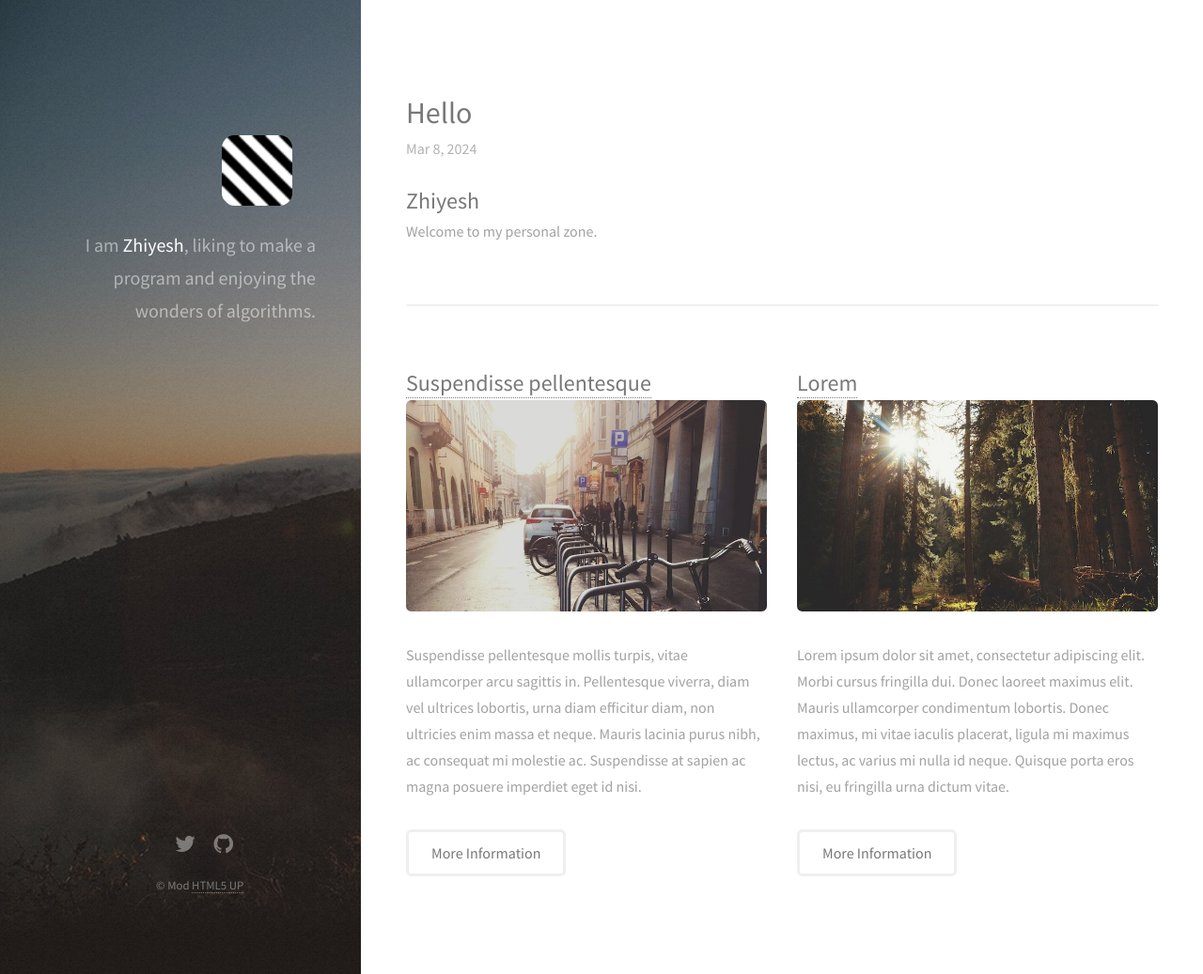
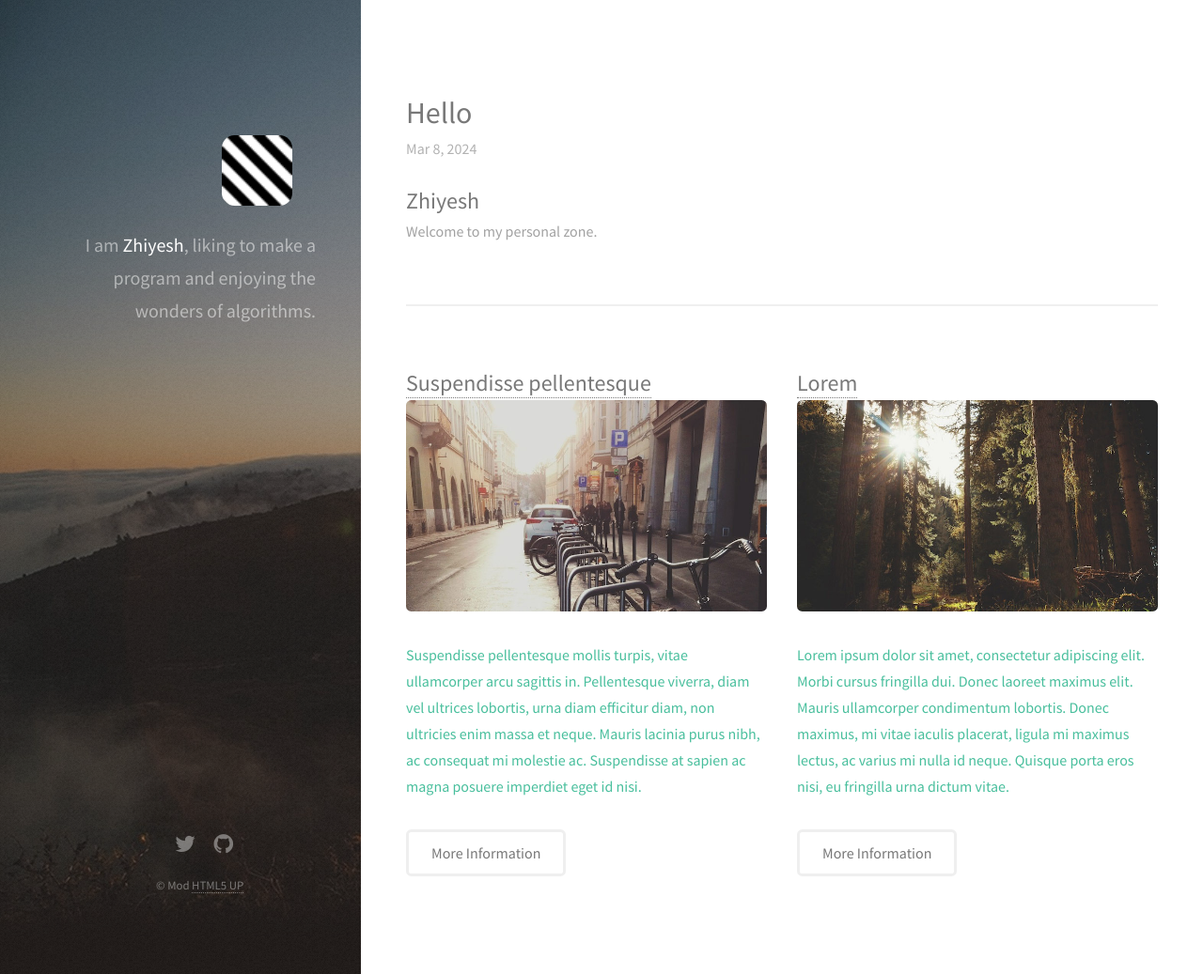
Before and after one commit to Zhiyelah/zhiyelah.github.io, a Jekyll site: the page built from index.html, in a window 1280 px wide and 1037 px high. Shown: the whole window at 94% size. Built offline with Jekyll 4.4.1, drawn with Linux system fonts in a browser that asks for light colours; nearby versions of some CDN libraries.

Commit message:
Update index.html

```diff
--- a/index.html
+++ b/index.html
@@ -23,7 +23,7 @@ layout: default
             <h2><a href="{{ post.url }}">{{ post.title }}</a></h2>
           </header>
           <section>
-            {{ post.excerpt }}
+            <a href="{{ post.url }}">{{ post.excerpt }}</a>
           </section>
           <footer>
             <ul class="actions">
```
